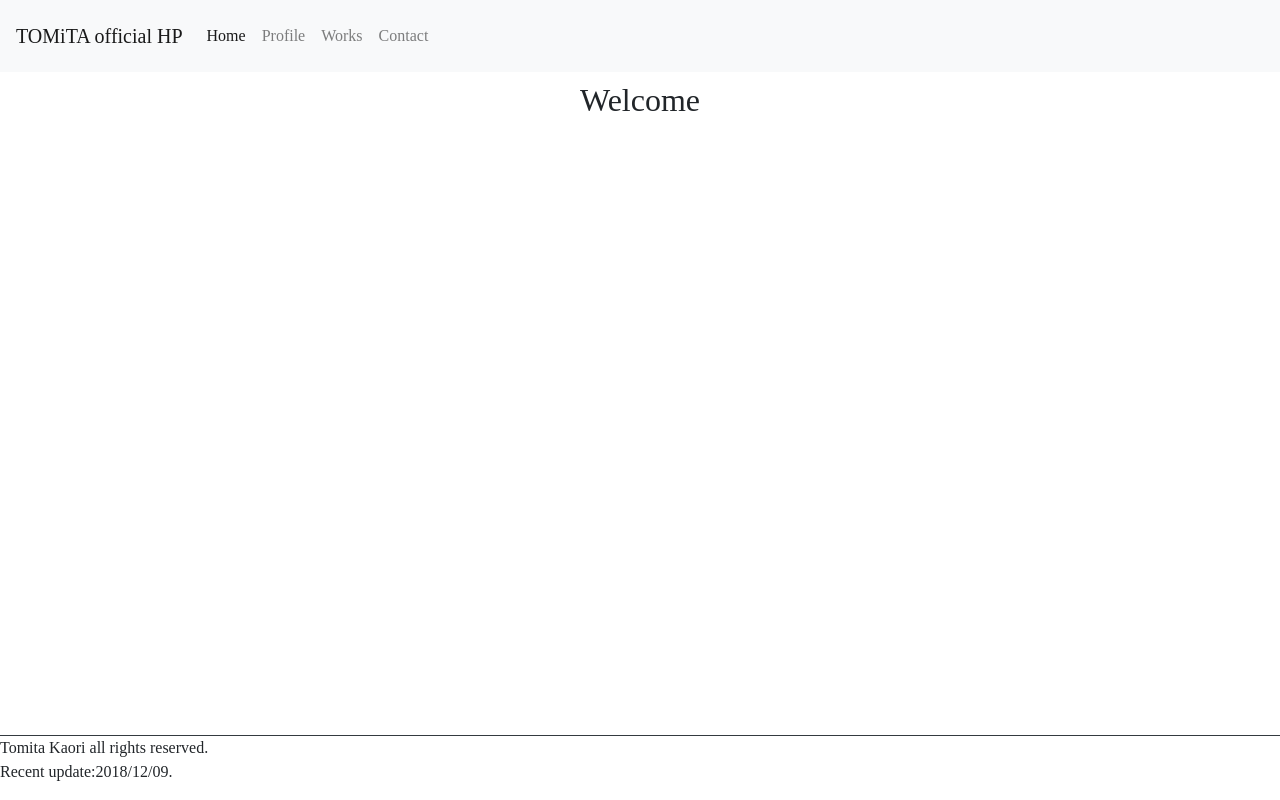
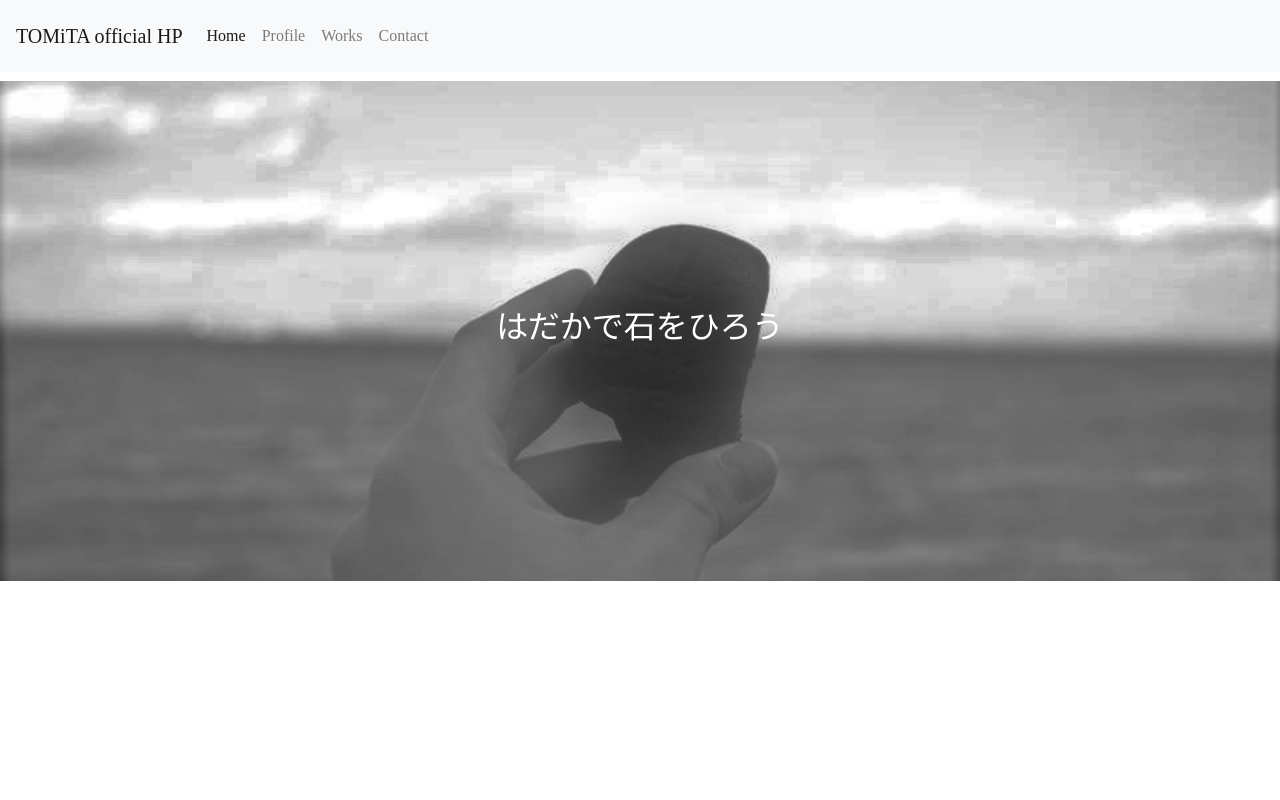
Before and after one commit to creatio313/tomitahp, a website: page index.html in a window 1280 px wide. Drawn offline with nearby package versions, Linux system fonts and the light colour scheme.

Commit message:
top枠組み
・トップページの枠組み追加
・cssでの背景画像調整
・フッターの削除

```diff
--- a/index.html
+++ b/index.html
@@ -1,9 +1,8 @@
 <!doctype html>
-<html lang="ja"><head>
-
+<html lang="ja">
+<head>
 
 <!-- ホームページの情報を記入する -->
-
 
 <meta charset="utf-8">
 <meta name="viewport" content="width=device-width, initial-scale=1, shrink-to-fit=no">
@@ -12,26 +11,18 @@
 <meta name="author" content="Studio-seginus">
 <meta name="theme-color" content="white">
 
-
 <!-- web用アイコン。imagesフォルダ内のfavicon.gifを上書きすれば変わる -->
-
 
 <link rel="icon" href="images/favicon.ico">
 <link rel="apple-touch-icon" href="images/favicon.ico">
 
-
-
 <!-- 参照しているCSS。原則として変更しないこと -->
-
 
 <link rel="stylesheet" type="text/css" href="node_modules/bootstrap/dist/css/bootstrap.min.css">
 <link rel="stylesheet" type="text/css" href="style.css">
-
 <title>TOMiTA official HP</title>
 
-
 <!-- ソーシャルメディア用ホームページの情報を記入する。Facebookのアプリ登録が必要 -->
-
 
 <meta property="og:site_name" content="富田香織公式HP">
 <meta property="og:locale" content="ja_JP">
@@ -50,44 +41,28 @@
 <header>
   <nav class="navbar fixed-top navbar-expand-lg navbar-light bg-light">
     <h1><a class="navbar-brand align-middle" href="index.html">TOMiTA official HP</a></h1>
-			<button class="navbar-toggler" type="button" data-toggle="collapse" data-target="#navbarNav" aria-controls="navbarNav" aria-expanded="false" aria-label="Toggle navigation">
-				<span class="navbar-toggler-icon"></span>
-			</button>
+    <button class="navbar-toggler" type="button" data-toggle="collapse" data-target="#navbarNav" aria-controls="navbarNav" aria-expanded="false" aria-label="Toggle navigation"> <span class="navbar-toggler-icon"></span> </button>
     <div class="collapse navbar-collapse" id="navbarNav">
       <ul class="navbar-nav">
-			  <li class="nav-item active">
-				<a class="nav-link" href="index.html">Home <span class="sr-only">(current)</span></a>
-			  </li>
-			  <li class="nav-item">
-				<a class="nav-link" href="profile.html">Profile</a>
-			  </li>
-			  <li class="nav-item">
-				<a class="nav-link" href="works.html">Works</a>
-			  </li>
-			  <li class="nav-item">
-				<a class="nav-link" href="contact.html">Contact</a>
-			  </li>
+        <li class="nav-item active"> <a class="nav-link" href="index.html">Home <span class="sr-only">(current)</span></a> </li>
+        <li class="nav-item"> <a class="nav-link" href="profile.html">Profile</a> </li>
+        <li class="nav-item"> <a class="nav-link" href="works.html">Works</a> </li>
+        <li class="nav-item"> <a class="nav-link" href="contact.html">Contact</a> </li>
       </ul>
     </div>
   </nav>
 </header>
 <main class="border-top border-dark">
-		<section class="container-fluid">
-			<div class="row">
-				<h2 class="col text-center">Welcome</h2>
+  <div class="container-fluid">
+    <section class="row" id="top1">
+      <h2 class="col text-center align-self-center" id="slogan">はだかで石をひろう</h2>
+    </section>
+    <section class="row">
+      <p class="col"></p>
+    </section>
   </div>
-			<div class="row">
-				<p class="col"></p>
-			</div>
-		</section>
 </main>
-
-	<footer class="border-top border-dark fixed-bottom">
-		<address>
-			Tomita Kaori all rights reserved.<br>
-			Recent update:2018/12/09.
-		</address>
-	</footer>
+<footer> </footer>
 <!-- Optional JavaScript -->
 <!-- jQuery first, then Popper.js, then Bootstrap JS -->
 <script src="node_modules/jquery/dist/jquery.slim.js"></script>
--- a/style.css
+++ b/style.css
@@ -8,3 +8,13 @@ body{
 main{
 	padding-top: 80px;
 }
+section{
+	background-repeat: no-repeat;
+	background-size: cover;
+	background-position: center center;
+}
+#top1{
+	color: white;
+	background-image: url("images/top_back.jpg");
+	height: 500px;
+}
```
Also changed, not shown: contact.html (+1 -5 lines), profile.html (+1 -5 lines), works.html (+3 -8 lines), images/top_back.jpg (added). Lines whose indentation alone changed are shown as unchanged.
